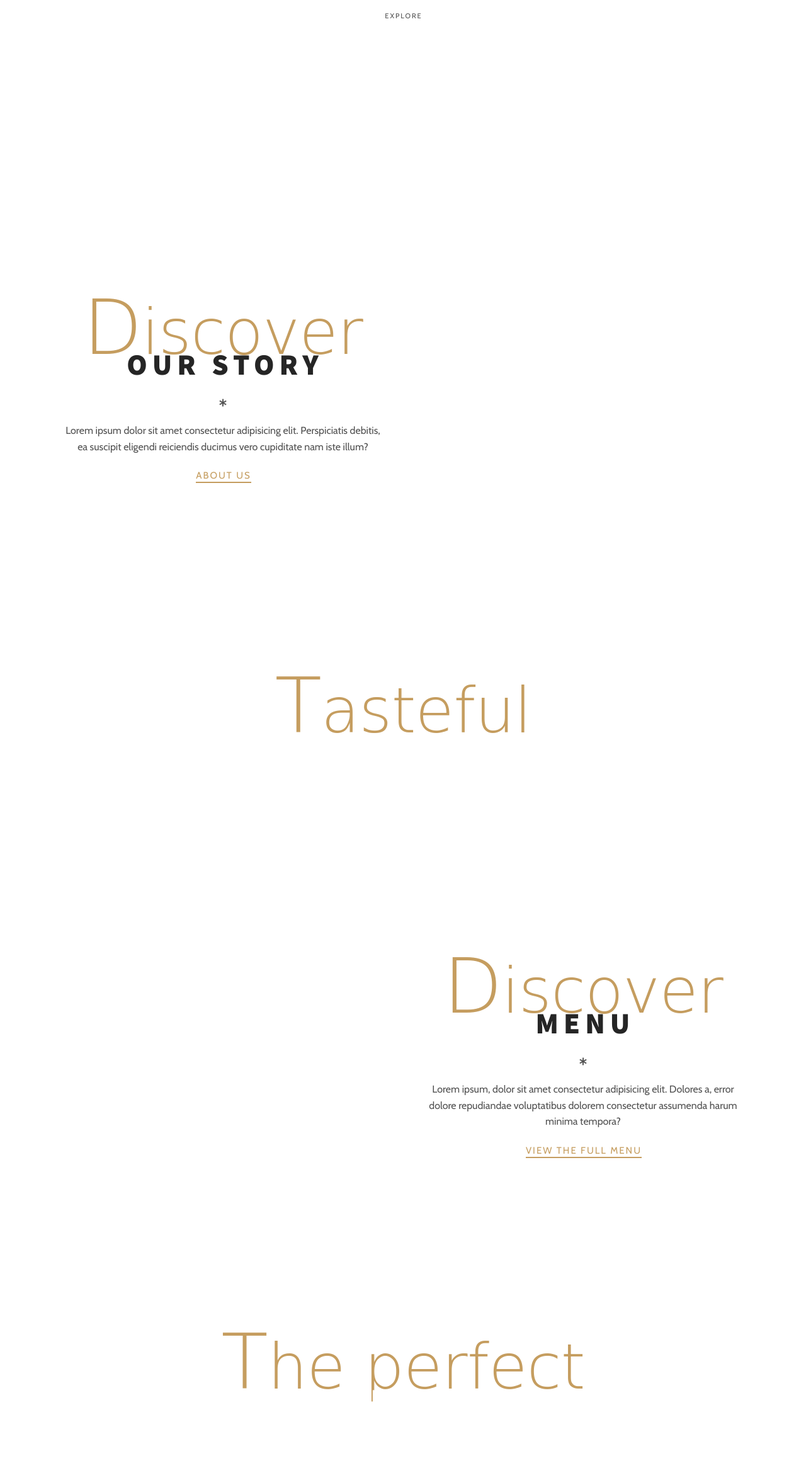
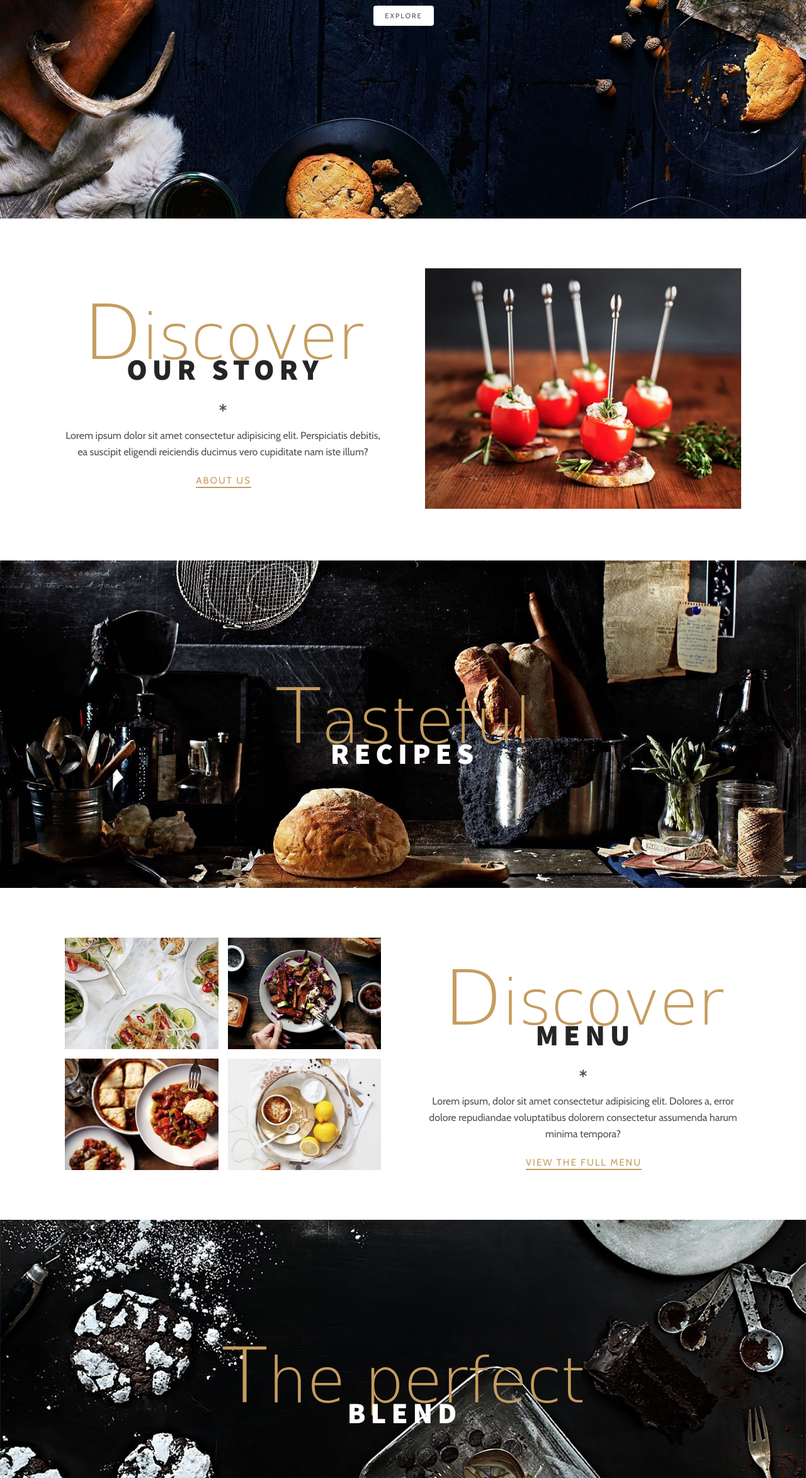
Before and after one commit to Aiz97/the-rosa, a plain HTML site: page index.html in a window 1280 px wide. Shown: the part 453-2800 px from the top of the page at 63% size. Drawn offline with nearby package versions, Linux system fonts and the light colour scheme; the site is published under a folder, as on GitHub Pages, so addresses that start at the root find nothing; a web font is replaced by a local one.

Commit message:
updated image links

```diff
--- a/index.html
+++ b/index.html
@@ -19,7 +19,7 @@
                     <i class="fas fa-bars"></i>
                     <i class="fas fa-times"></i>
                 </div>
-                    <a href="index.html" class="logo"><img src="/images/logo-rosa.png" alt=""></a>
+                    <a href="index.html" class="logo"><img src="./images/logo-rosa.png" alt=""></a>
                     <ul class="nav-list">
                         <li class="nav-item">
                             <a href="index.html" class="nav-link active">Home</a>
@@ -77,7 +77,7 @@
                     <a href="#" class="btn body-btn">About us</a>
                 </div>
                 <div class="restaurant-info-img animate-right">
-                    <img src="/images/our-story-1.jpg" alt="">
+                    <img src="./images/our-story-1.jpg" alt="">
                 </div>
             </div>
         </div>
@@ -99,10 +99,10 @@
         <div class="container">
             <div class="restaurant-info">
                 <div class="image-group padding-right animate-left">
-                    <img src="/images/menu-group-1.jpg" alt="">
-                    <img src="/images/menu-group-2.jpg" alt="">
-                    <img src="/images/menu-group-3.jpg" alt="">
-                    <img src="/images/menu-group-4.jpg" alt="">
+                    <img src="./images/menu-group-1.jpg" alt="">
+                    <img src="./images/menu-group-2.jpg" alt="">
+                    <img src="./images/menu-group-3.jpg" alt="">
+                    <img src="./images/menu-group-4.jpg" alt="">
                 </div>
                 <div class="restaurant-description animate-right">
                     <div class="global-headline">
@@ -148,8 +148,8 @@
                     <a href="#" class="btn body-btn">Make a reservation</a>
                 </div>
                 <div class="image-group">
-                    <img class="animate-top" src="/images/delight-group-1.jpg" alt="">
-                    <img class="animate-bottom" src="/images/delight-group-2.jpg" alt="">
+                    <img class="animate-top" src="./images/delight-group-1.jpg" alt="">
+                    <img class="animate-bottom" src="./images/delight-group-2.jpg" alt="">
                 </div>
             </div>
         </div>
--- a/styles.css
+++ b/styles.css
@@ -137,7 +137,7 @@ header{
 .hero{
     width: 100%;
     height: 100vh;
-    background: url("/images/hero.jpg") center no-repeat;
+    background: url("./images/hero.jpg") center no-repeat;
     background-size: cover;
     display: flex;
     align-items: center;
@@ -299,7 +299,7 @@ header{
     background-color: var(--main-font-color-dark);
 }
 .tasteful-recipes{
-    background: url("/images/tasteful-recipes.jpg") center no-repeat;
+    background: url("./images/tasteful-recipes.jpg") center no-repeat;
     background-size: cover;
 }
 .between{
@@ -317,7 +317,7 @@ header{
     margin-bottom: 0;
 }
 .perfect-blend{
-    background: url("/images/perfect-blend.jpg") center no-repeat;
+    background: url("./images/perfect-blend.jpg") center no-repeat;
     background-size: cover;
 }
 footer{
```
